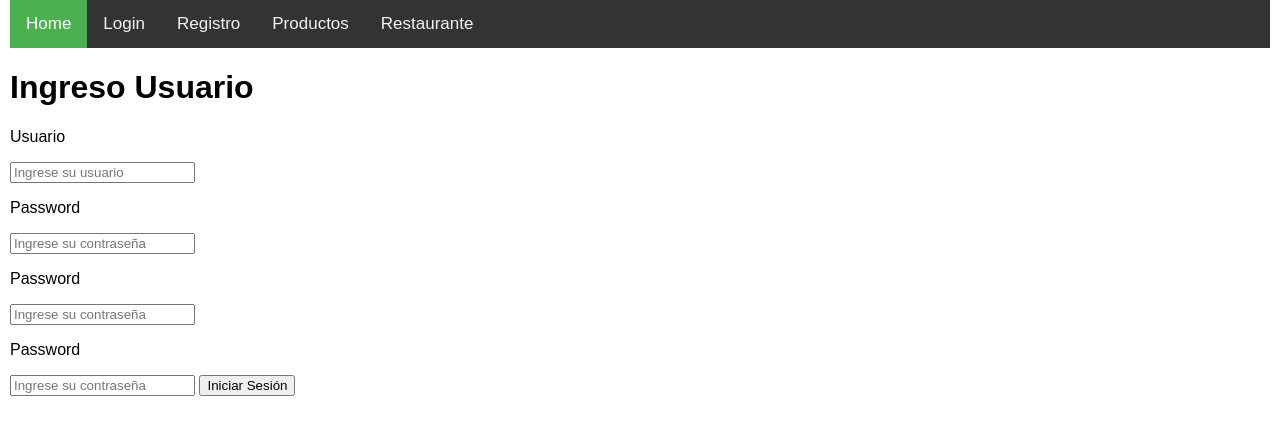
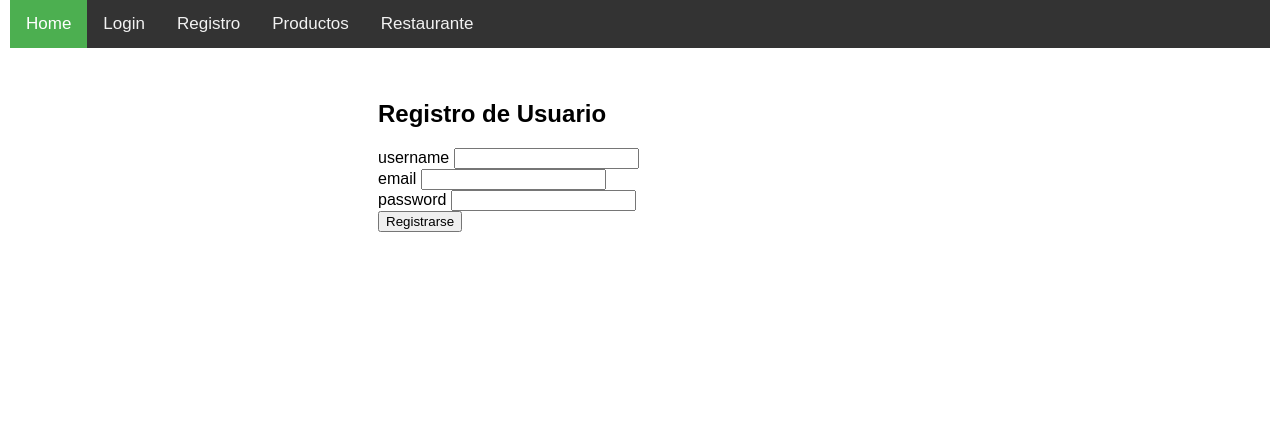
Before and after one commit to Snatiolam/19-Food, a Flask app: page /register in a window 1280 px wide. Shown: the top 435 px of the page. Run offline with Flask 2, Linux system fonts and the light colour scheme; parts of the project's set-up code (start-up, migrations or seed data) failed here and were passed over; some libraries are stand-ins or nearby versions.

Commit message:
Registro ya se puede

```diff
--- a/app.py
+++ b/app.py
@@ -67,7 +67,7 @@ def login():
         form = LoginForm()
 
         if form.validate_on_submit():
-            user = User.query.filter_by(username=form.username.data).first()
+            user = Usuarios.query.filter_by(username=form.username.data).first()
             if user:
                 if check_password_hash(user.password, form.password):
                     login_user(user, remember=form.remember.data)
@@ -82,7 +82,27 @@ def login():
 
 @app.route("/register", methods=['GET', 'POST'])
 def registro():
-    return render_template("register.html")
+    if current_user.is_authenticated == False:
+        form = RegisterForm()
+
+        if form.validate_on_submit():
+            try:
+                hashed_password = generate_password_hash(form.password.data, method='sha256')
+                new_user = Usuarios(username=form.username.data, email=form.email.data, password=hashed_password)
+                comp_user = Usuarios.query.filter_by(username=form.username.data).first()
+                comp_email = Usuarios.query.filter_by(email=form.email.data).first()
+                if comp_user is not None or comp_email is not None:
+                    return render_template('register.html', form=form, error="El usuario o correo ya esta registrado! \n Ingrese uno diferente!")
+                else:
+                    db.session.add(new_user)
+                    db.session.commit()
+                    return redirect(url_for('index'))
+            except:
+                return redirect(url_for('error'))
+        return render_template('register.html', form=form , error="")
+    else:
+        return redirect(url_for('home'))
+    #return render_template("register.html")
 
 @app.route("/productos", methods=['GET', 'POST'])
 def productos():
--- a/templates/register.html
+++ b/templates/register.html
@@ -1,18 +1,21 @@
 {% extends 'layout.html' %}
-
+{% import "bootstrap/wtf.html" as wtf %}
 {% block body %}
 
-<h1>Ingreso Usuario</h1>
-<form action="" method="POST">
-    <p>Usuario</p>
-    <input type="text" name="user" placeholder="Ingrese su usuario">
-    <p>Password</p>
-    <input type="password" name="pass" placeholder="Ingrese su contraseña">
-    <p>Password</p>
-    <input type="password" name="pass" placeholder="Ingrese su contraseña">
-    <p>Password</p>
-    <input type="password" name="pass" placeholder="Ingrese su contraseña">
-    <input type="submit" value="Iniciar Sesión">
-</form>
+<div class="container" style="padding: 32px 23em; ">
+
+  <form class="form-signin" method="POST" action="/register">
+    <h2 class="form-signin-heading">Registro de Usuario</h2>
+    {{ form.hidden_tag() }}
+    {{ wtf.form_field(form.username) }}
+    {{ wtf.form_field(form.email) }}
+    {{ wtf.form_field(form.password) }}
+    <button class="btn btn-lg btn-primary btn-block" type="submit">Registrarse</button>
+    {% if error != "" %}
+    <h2 class="form-signin-heading" style="font-size: 15px; color: red;">{{error}}</h2>
+    {% endif %}
+  </form>
+
+</div> <!-- /container -->
 
 {% endblock %}
```
Also changed, not shown: templates/error.html (added, +47 -0 lines).
